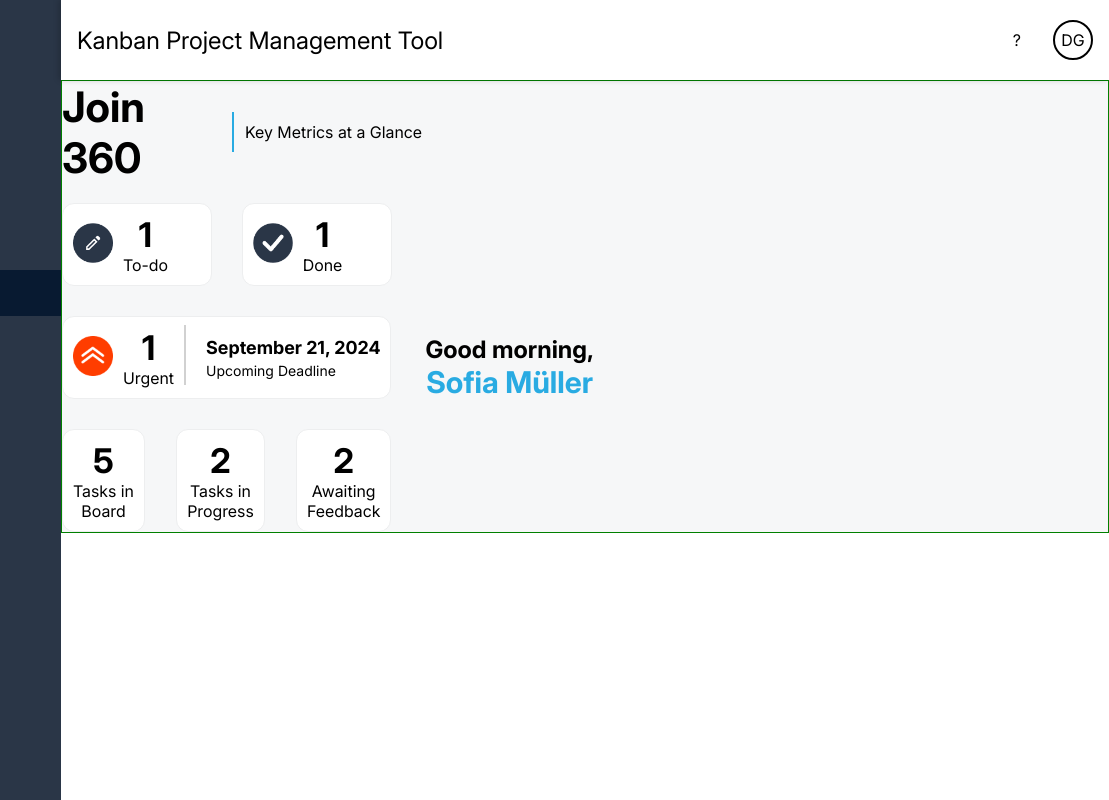
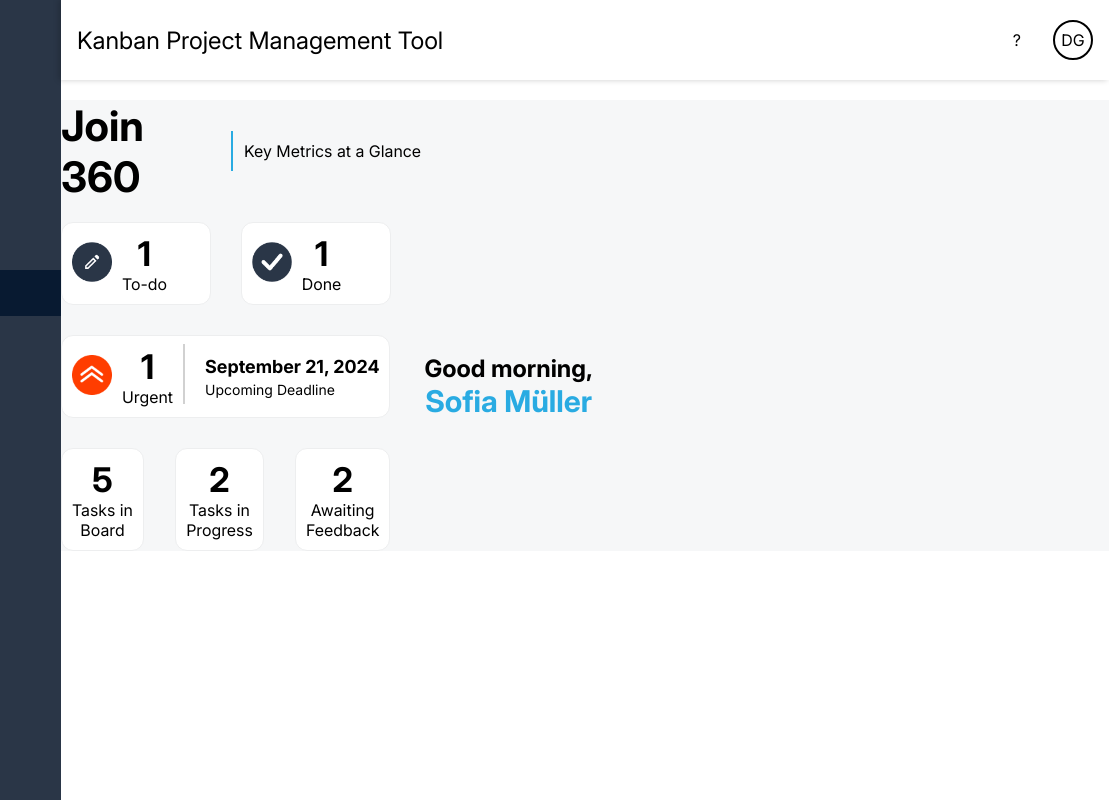
Before and after one commit to DanielGather/Join, a plain HTML site: page summary.html in a window 1280 px wide. Shown: the full height of the page, 171-1280 px from the left. Drawn offline with Linux system fonts and the light colour scheme; no server answers.

Commit message:
updated css summary

```diff
--- a/styles/summary.css
+++ b/styles/summary.css
@@ -23,11 +23,13 @@
 
 
 .summary-main-content-box {
-    border: 1px solid green;
     background-color: var(--main-background-color);
     display: flex;
     flex-direction: column;
     gap: 20px;
+    max-width: 1120px;
+    margin: 20px auto;
+    max-height: 900px;
 }
 
 .header-seperator-box {
```
